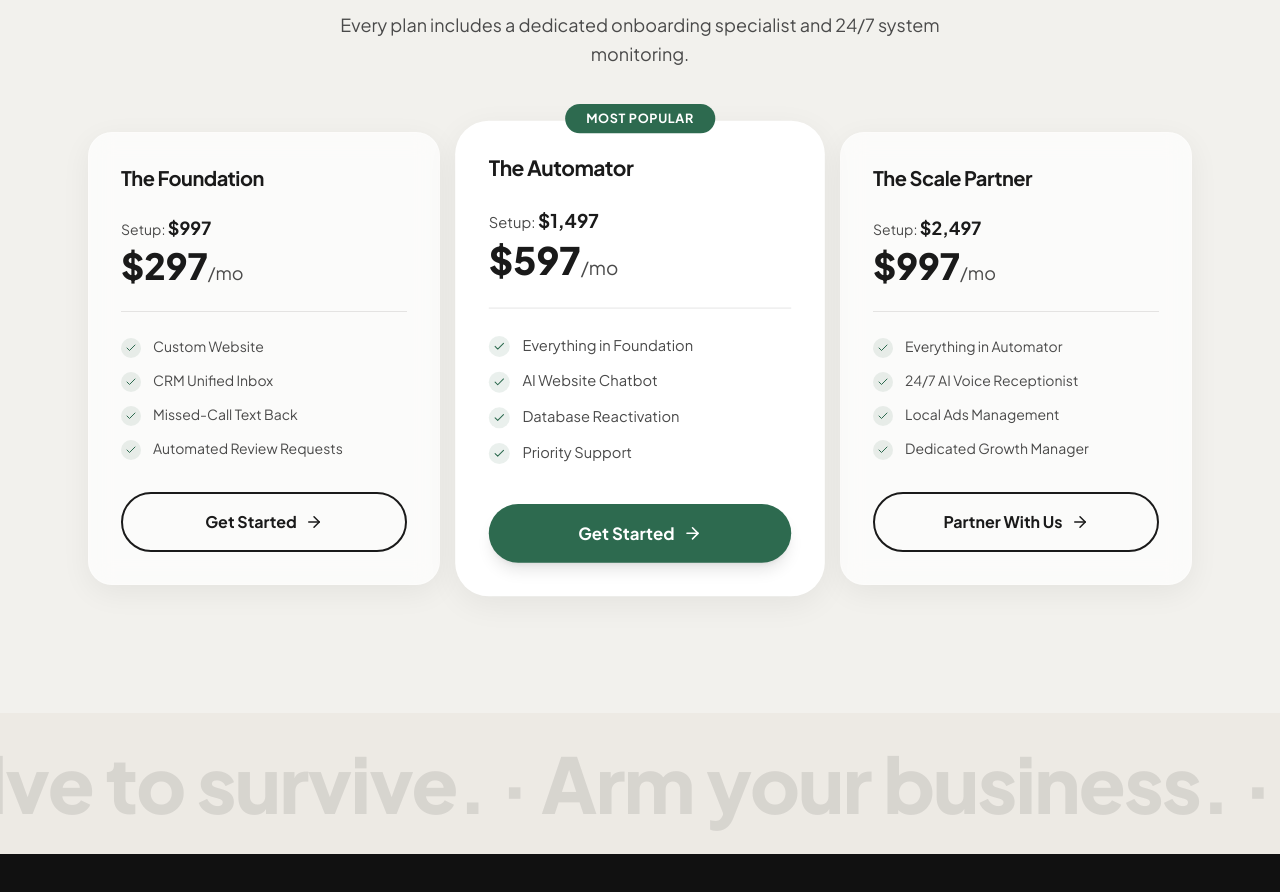
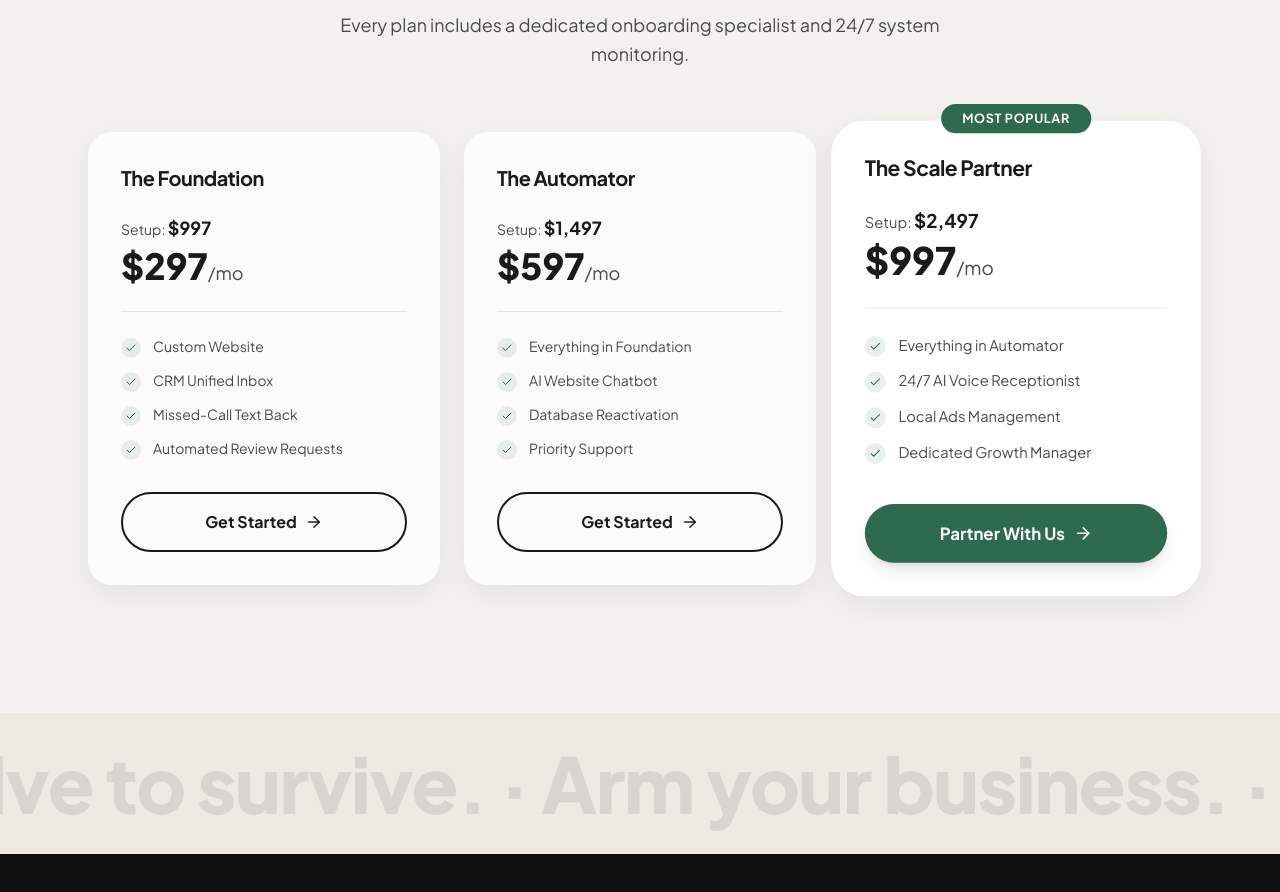
Before and after one commit to lbaneham10/novasystem1.0, a React (Vite) app: page / in a window 1280 px wide. Shown: the part 4318-5210 px from the top of the page. Built offline with nearby package versions, Linux system fonts and the light colour scheme; a web font is replaced by a local one.

Commit message:
feat/pricing: moved 'Most Popular' badge to Scale Partner tier

```diff
--- a/src/constants.ts
+++ b/src/constants.ts
@@ -82,7 +82,6 @@ export const PRICING_TIERS: PricingTier[] = [
     },
     {
         name: 'The Automator',
-        badge: 'Most Popular',
         setup: '$1,497',
         monthly: '$597/mo',
         features: [
@@ -92,10 +91,10 @@ export const PRICING_TIERS: PricingTier[] = [
             'Priority Support',
         ],
         cta: 'Get Started',
-        highlighted: true,
     },
     {
         name: 'The Scale Partner',
+        badge: 'Most Popular',
         setup: '$2,497',
         monthly: '$997/mo',
         features: [
@@ -105,6 +104,7 @@ export const PRICING_TIERS: PricingTier[] = [
             'Dedicated Growth Manager',
         ],
         cta: 'Partner With Us',
+        highlighted: true,
     },
 ];
 
```
